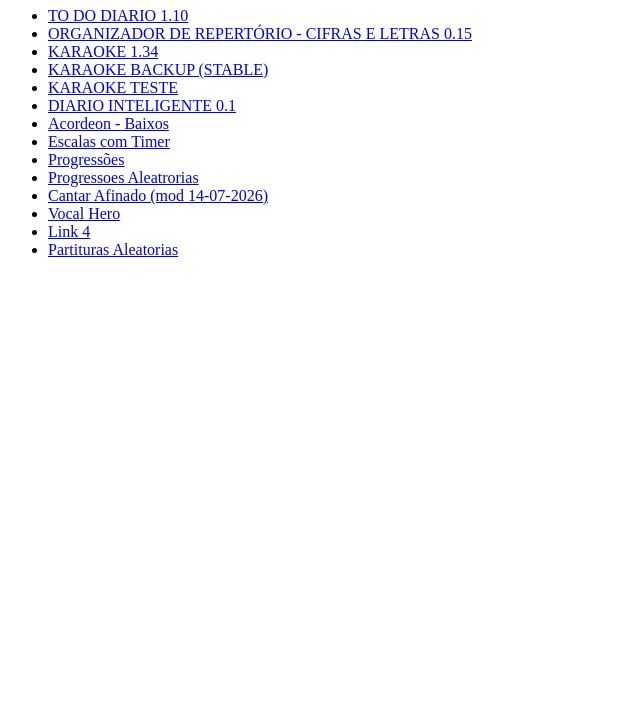
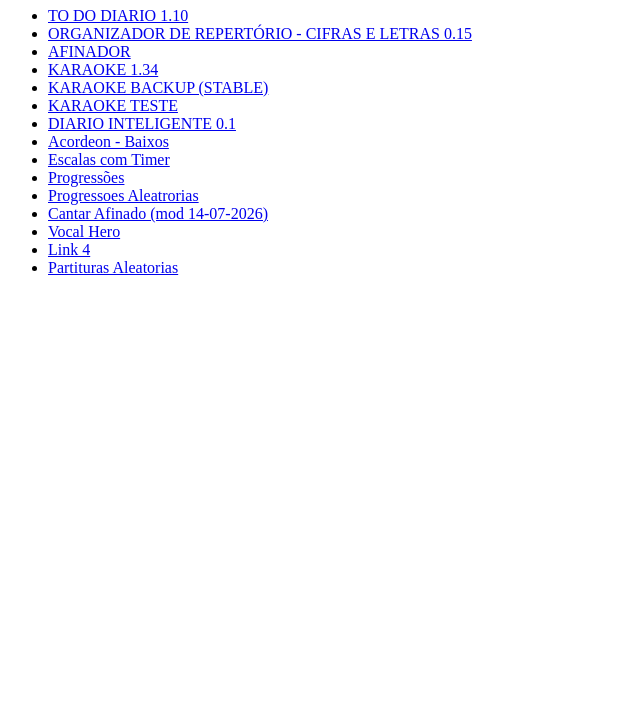
Before and after one commit to kolfadoff/aihtmltests, a plain HTML site: page index.html in a window 1280 px wide. Shown: the part 73-800 px from the top of the page, without its empty margins (0-640 px from the left). Drawn offline with Linux system fonts and the light colour scheme.

Commit message:
Add link to Afinador in index.html

```diff
--- a/index.html
+++ b/index.html
@@ -10,6 +10,7 @@
     <ul>
         <li><a href="tododiario.html">TO DO DIARIO 1.10</a></li>
         <li><a href="cifraseletras.html">ORGANIZADOR DE REPERTÓRIO - CIFRAS E LETRAS 0.15</a></li>
+        <li><a href="afinador.html">AFINADOR</a></li>
         <li><a href="karaoke.html">KARAOKE 1.34</a></li>
         <li><a href="karaokebackup.html">KARAOKE BACKUP (STABLE)</a></li>
         <li><a href="karaoketeste.html">KARAOKE TESTE</a></li>
```
